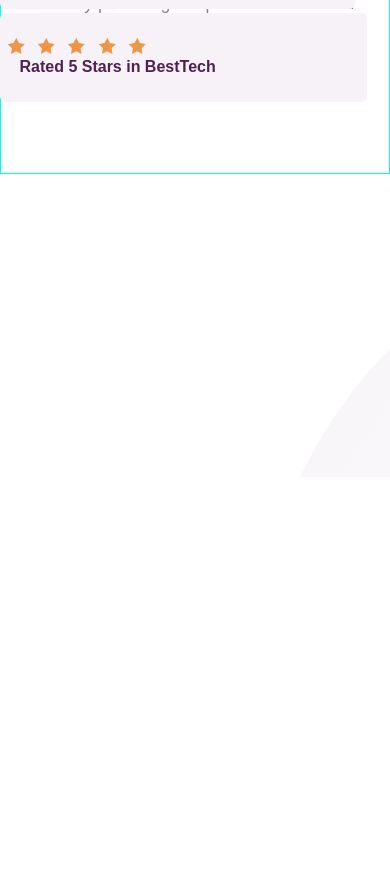
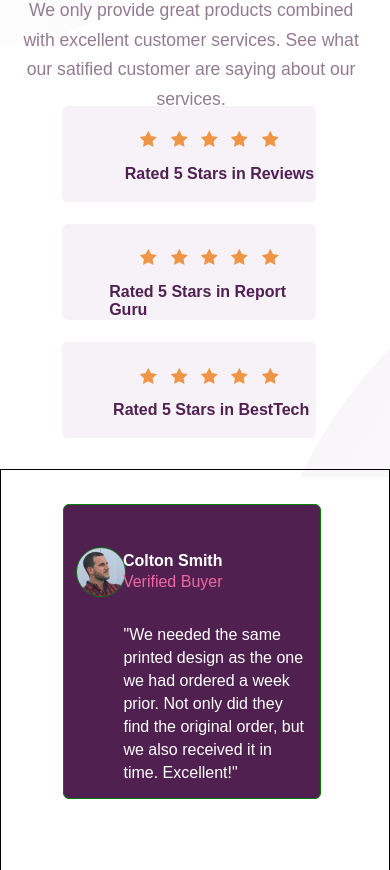
Before and after one commit to Marius-Diran/Social-proof-section, a plain HTML site: page index.html in a window 390 px wide. Shown: the part 316-1186 px from the top of the page. Before the commit the page ends 844 px from the top, so only its background shows below. Drawn offline with Linux system fonts and the light colour scheme.

Commit message:
Added some new codes

```diff
--- a/index.html
+++ b/index.html
@@ -30,5 +30,18 @@
                 </div>
             </div>
         </main>
+        <article id="review">
+            <div class="review1">
+                <img src="Images/image-colton.jpg" width="52px">
+                <h4>Colton Smith</h4>
+                <p>Verified Buyer</p>
+                <p class="main-text">"We needed the same printed design as the one we had ordered a week prior. Not only did they find the original order, but we also received it in time. Excellent!"</p>
+            </div>
+            <div class="review2">
+                <img src="Images/image-irene.jpg" width="52px">
+                <h4>Irene Roberts</h4>
+                <p>Verified Buyer</p>
+            </div>
+        </article>
     </body>
 </html>
--- a/social.css
+++ b/social.css
@@ -16,7 +16,6 @@ body{
 
 #main{
     display: flex;
-    border: 1px;
     width: 100%;
     height: 50vh;
     margin-top: 8vh;
@@ -24,14 +23,14 @@ body{
 
 #main .main-text h1{
     font-size: 3.5rem;
-    line-height: 7vh;
+    font-weight: 700;
+    line-height: 9vh;
     color: hsl(300, 43%, 22%);
     margin-left: 5vw;
     padding-top: 2vh;
 }
 
 #main .main-text p{
-    border: 1px;
     width: 32vw;
     color: hsl(303, 10%, 53%);
     font-size: 1.1rem;
@@ -41,12 +40,11 @@ body{
 }
 
 #main .ratings .rating1{
-    border: 1px;
     border-radius: 6px;
     background-color: hsl(300, 24%, 96%);
     position: absolute;
     right: 15vw;
-    top: 17vh;
+    top: 12vh;
     padding-top: 3vh;
     padding-right: 8vw;
     padding-bottom: 3vh;
@@ -57,16 +55,15 @@ body{
     display: inline-block;
     padding-left: 3vw;
     color: hsl(300, 43%, 22%);
-    font-weight: 700;
+    font-weight: 800;
 }
 
 #main .ratings .rating2{
-    border: 1px;
     border-radius: 6px;
     background-color: hsl(300, 24%, 96%);
     position: absolute;
     right: 9vw;
-    top: 28vh;
+    top: 23vh;
     padding-top: 3vh;
     padding-right: 8vw;
     padding-bottom: 3vh;
@@ -77,16 +74,15 @@ body{
     display: inline-block;
     padding-left: 3vw;
     color: hsl(300, 43%, 22%);
-    font-weight: 700;
+    font-weight: 800;
 }
 
 #main .ratings .rating3{
-    border: 1px;
     border-radius: 6px;
     background-color: hsl(300, 24%, 96%);
     position: absolute;
     right: 6vw;
-    top: 39vh;
+    top: 34vh;
     padding-top: 3vh;
     padding-right: 8vw;
     padding-bottom: 3vh;
@@ -97,15 +93,67 @@ body{
     display: inline-block;
     padding-left: 3vw;
     color: hsl(300, 43%, 22%);
-    font-weight: 700;
+    font-weight: 800;
+}
+
+#review{
+    display: grid;
+    border: 1px solid red;
+    width: 100%;
+    height: 200vh;
+    margin-top: 5vh;
+}
+
+#review .review1{
+    position: relative;
+    border: 1px;
+    border-radius: 6px;
+    width: 28vw;
+    height: 40vh;
+    background-color: hsl(300, 43%, 22%);
+    margin-left: 5vw;
+    margin-top: 4vh;
+}
+
+#review .review1 img{
+    border: 1px solid green;
+    position: absolute;
+    left: 3vw;
+    top: 6.7vh;
+    border-radius: 70px;
+}
+
+#review .review1 h4{
+    position: absolute;
+    left: 8.2vw;
+    top: 7.6vh;
+    color: hsl(0, 0%, 100%);
+}
+
+#review .review1 p{
+    position: absolute;
+    left: 8.2vw;
+    top: 11.1vh;
+    color: hsl(333, 80%, 67%);
+    font-weight: 400;
+}
+
+#review .review1 .main-text{
+    position: absolute;
+    top: 19vh;
+    left: 0vw;
+    margin-left: 1.5vw;
+    width: 25vw;
+    height: fit-content;
+    line-height: 23px;
+    color:hsl(0, 0%, 100%);
+}
+
+#review .review2{
+
 }
 
 @media (orientation: portrait) and (max-width: 600px){
-    #main{
-        border: 1px solid cyan;
-        width: 100%;
-    }
-
     #main .main-text h1{
         font-size: 3rem;
         text-align: center;
@@ -114,11 +162,100 @@ body{
     #main .main-text p{
         border: 1px;
         width: 90vw;
+        margin-top: 0vh;
         margin-left: 4vw;
         text-align: center;
     }
 
     #main .ratings .rating1{
-        display: none;
+        width: 65vw;
+        top: 50vh;
+        left: 16vw;
+        padding-top: 3vh;
+        padding-bottom: 6vh;
+        padding-left: 20vw;
+    }
+
+    #main .ratings .rating1 p{
+        display: block;
+        position: absolute;
+        left: 13vw;
+        top: 7vh;
+        font-weight: 800;
+    }
+
+    #main .ratings .rating2{
+        width: 65vw;
+        top: 64vh;
+        left: 16vw;
+        padding-top: 3vh;
+        padding-bottom: 6vh;
+        padding-left: 20vw;
+    }
+
+    #main .ratings .rating2 p{
+        display: block;
+        position: absolute;
+        left: 9vw;
+        top: 7vh;
+        font-weight: 800;
+    }
+
+    #main .ratings .rating3{
+        width: 65vw;
+        top: 78vh;
+        left: 16vw;
+        padding-top: 3vh;
+        padding-bottom: 6vh;
+        padding-left: 20vw;
+    }
+
+    #main .ratings .rating3 p{
+        display: block;
+        position: absolute;
+        left: 10vw;
+        top: 7vh;
+        font-weight: 800;
+    }
+
+    #review{
+        border: 1px solid black;
+        position: relative;
+        top: 30vh;
+    }
+
+    #review .review1{
+        border: 1px solid green;
+        width: 66vw;
+        height: 35vh;
+        position: relative;
+        left: 11vw;
+    }
+
+    #review .review1 img{
+        position: absolute;
+        top: 5vh;
+        width: 50px;
+        height: 50px;
+    }
+
+    #review .review1 h4{
+        position: absolute;
+        left: 15vw;
+        top: 5.6vh;
+    }
+
+    #review .review1 p{
+        position: absolute;
+        left: 15vw;
+        top: 8.1vh;
+    }
+
+    #review .review1 .main-text{
+        width: 47vw;
+        position: absolute;
+        top: 14vh;
+        left: 0vw;
+        margin-left: 7vh;
     }
 }
```
